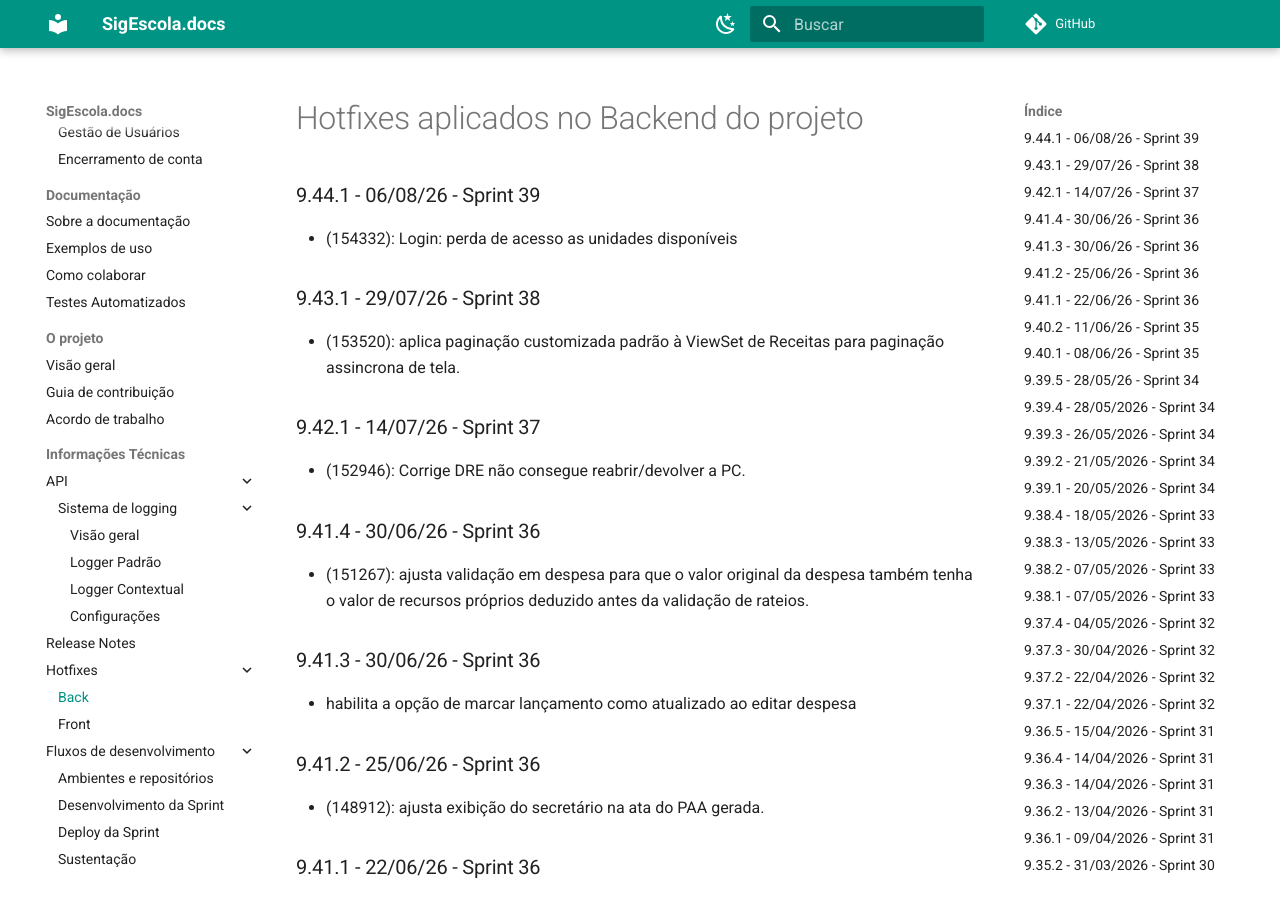
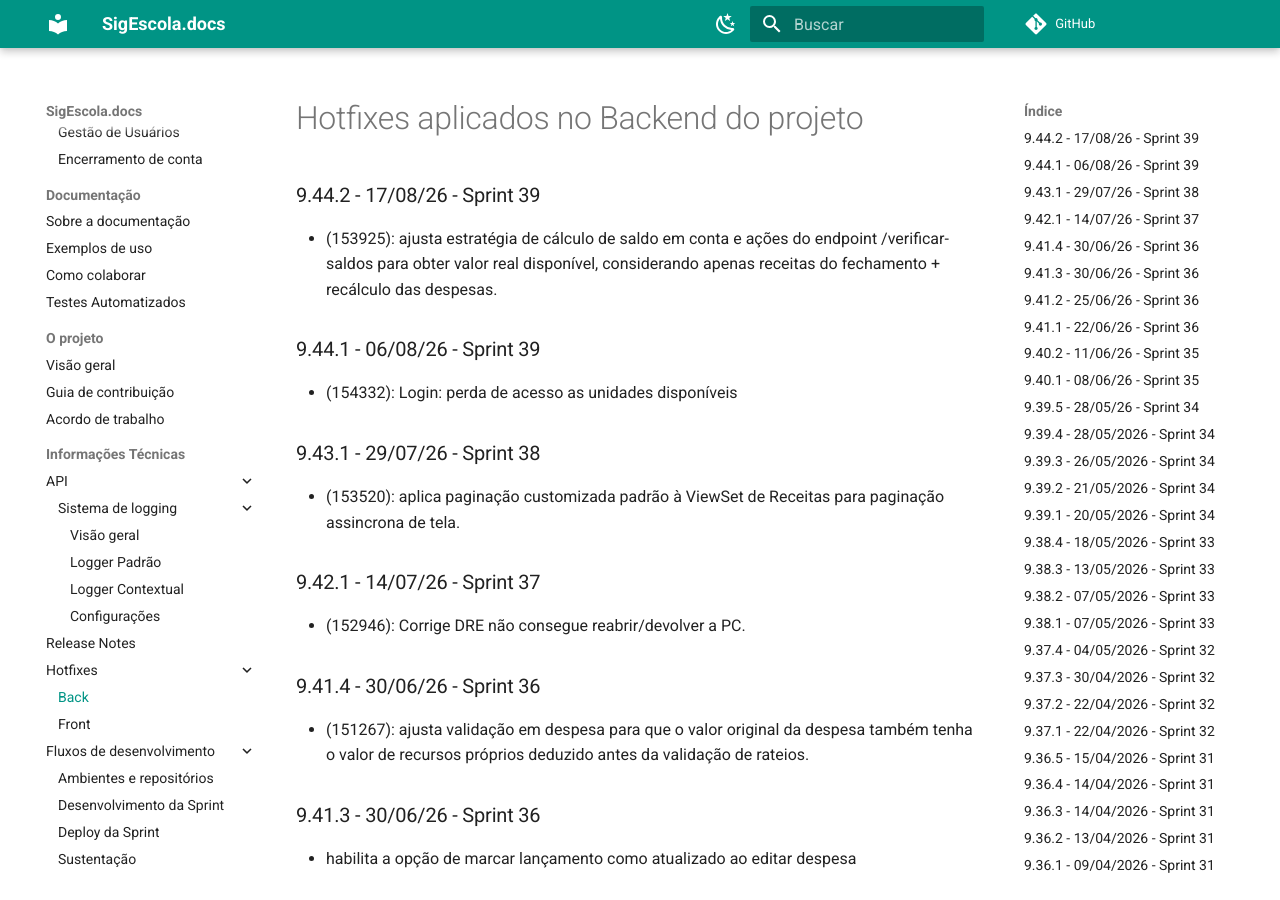
Before and after one commit to prefeiturasp/SME-PTRF-Docs, an MkDocs documentation site: the page built from docs/projeto/hotfixes_back.md, in a window 1280 px wide and 900 px high. Built offline with MkDocs 1.6.1 and Material for MkDocs 9.7.7, drawn with Linux system fonts in a browser that asks for light colours; comment, search, counter and statistics services are not loaded.

Commit message:
Add hotfix 9.44.2 for balance calculation
Adiciona hotfix 9.44.2 sobre cálculo de saldo em conta.

```diff
--- a/docs/projeto/hotfixes_back.md
+++ b/docs/projeto/hotfixes_back.md
@@ -1,4 +1,7 @@
 # Hotfixes aplicados no Backend do projeto
+
+### 9.44.2 - 17/08/26 - Sprint 39
+* (153925): ajusta estratégia de cálculo de saldo em conta e ações do endpoint /verificar-saldos para obter valor real disponível, considerando apenas receitas do fechamento + recálculo das despesas.
 
 ### 9.44.1 - 06/08/26 - Sprint 39
 * (154332): Login: perda de acesso as unidades disponíveis
```
